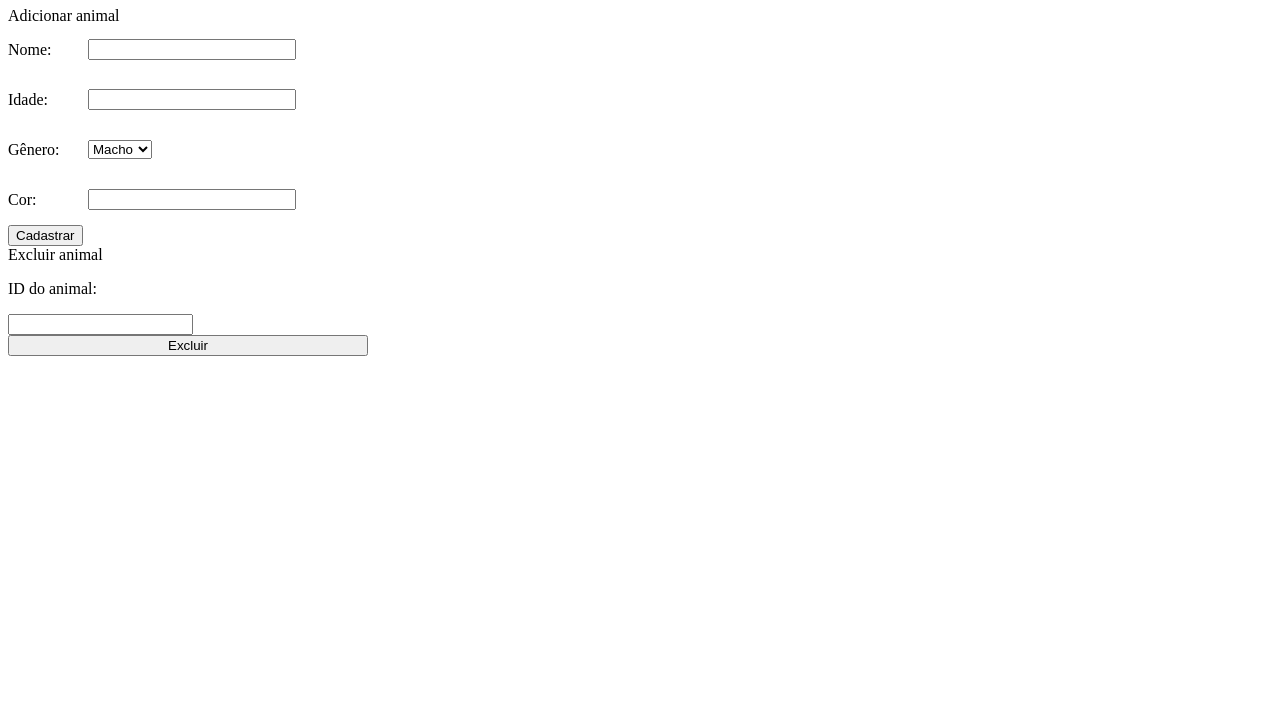
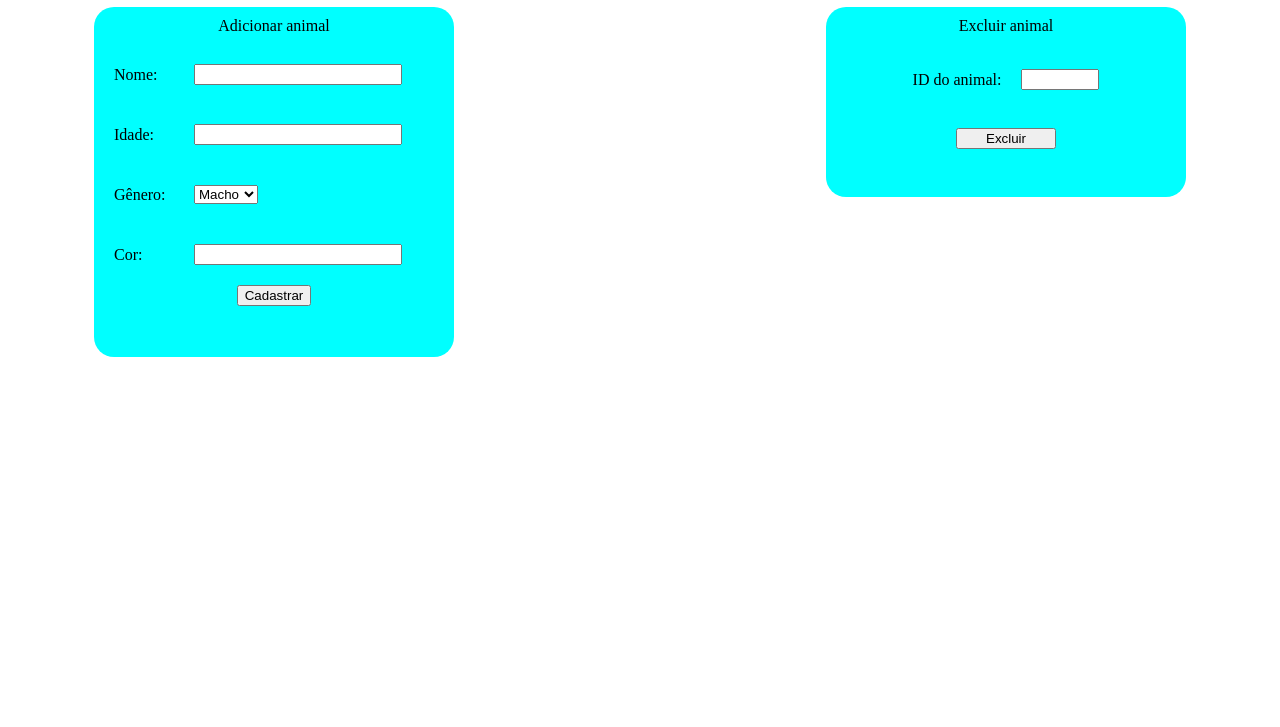
Before and after one commit to steven-dev8/app-animal, a plain HTML site: page public/index.html in a window 1280 px wide. Shown: the part 73-800 px from the top of the page. Drawn offline with nearby package versions, Linux system fonts and the light colour scheme; no server answers.

Commit message:
boxes were stylized

```diff
--- a/public/style.css
+++ b/public/style.css
@@ -2,6 +2,20 @@ form {
     display: flex;
     flex-direction: column;
     width: 360px;
+    height: 350px;
+    border-radius: 20px;
+    background-color: aqua;
+}
+
+main {
+    display: flex;
+    flex-wrap: wrap;
+    justify-content: space-around;
+    gap: 200px;
+}
+
+h1 {
+    text-align: center;
 }
 
 .texto{
@@ -11,6 +25,8 @@ form {
 .campo{
     display: flex;
     align-items: center;
+    padding: 5px;
+    margin-left: 15px;
 }
 
 .campo p {
@@ -18,7 +34,51 @@ form {
     margin-right: 10px;
 }
 
-.submite {
+.enviar {
+    align-self: center;
+}
+
+.titulo_add {
+    text-align: center;
+    padding: 10px;
+    }
+
+.listar_aniamis {
+    width: 360px;
+    background-color: blue;
+}
+
+.listar_aniamis p {
+    text-align: center;
+}
+
+.excluir_animais {
+    display: flex;
+    flex-direction: column;
+    gap: 10px;
+    width: 360px;
+    height: 190px;
+    background-color: aqua;
+}
+
+.titulo_del {
+    text-align: center;
+    padding: 10px;
+}
+
+.excluir_animais div{
     display: flex;
     justify-content: center;
+    align-items: center;
+    gap: 20px;
 }
+
+.excluir_animais div input{
+    width: 70px;
+}
+
+.excluir {
+    width: 100px;
+    align-self: center;
+    margin-top: 13px;
+}
```
